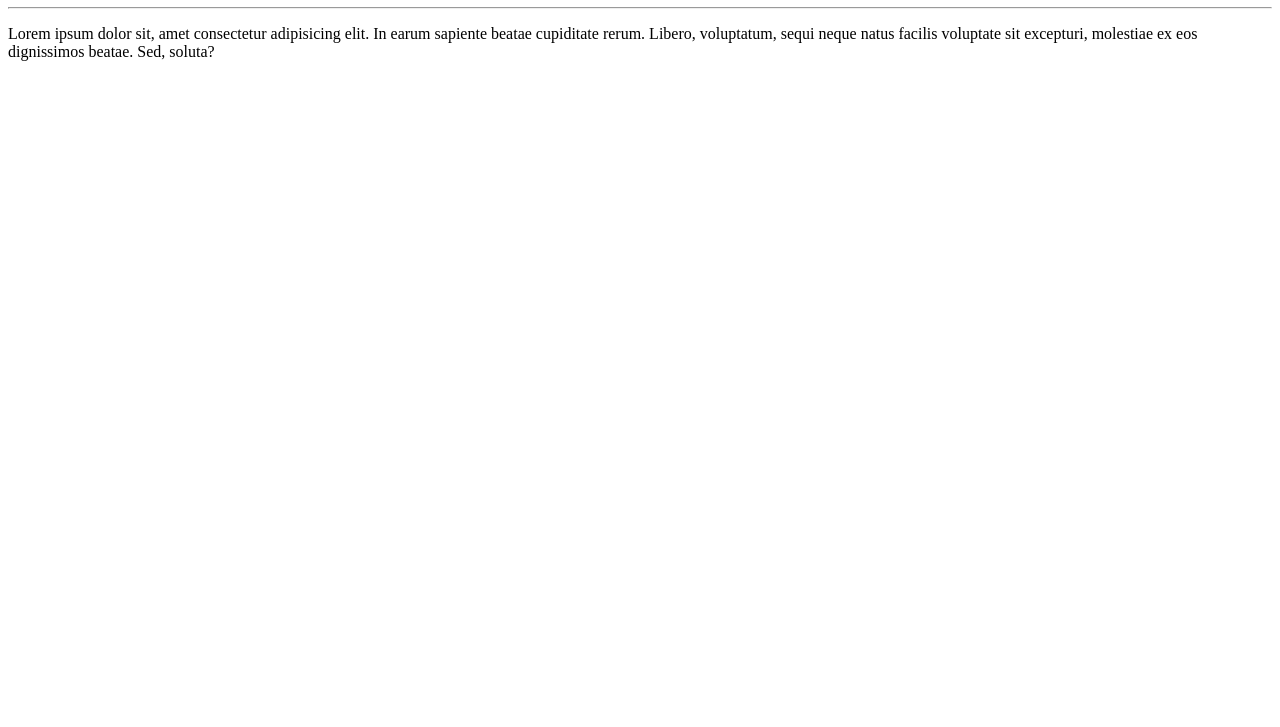
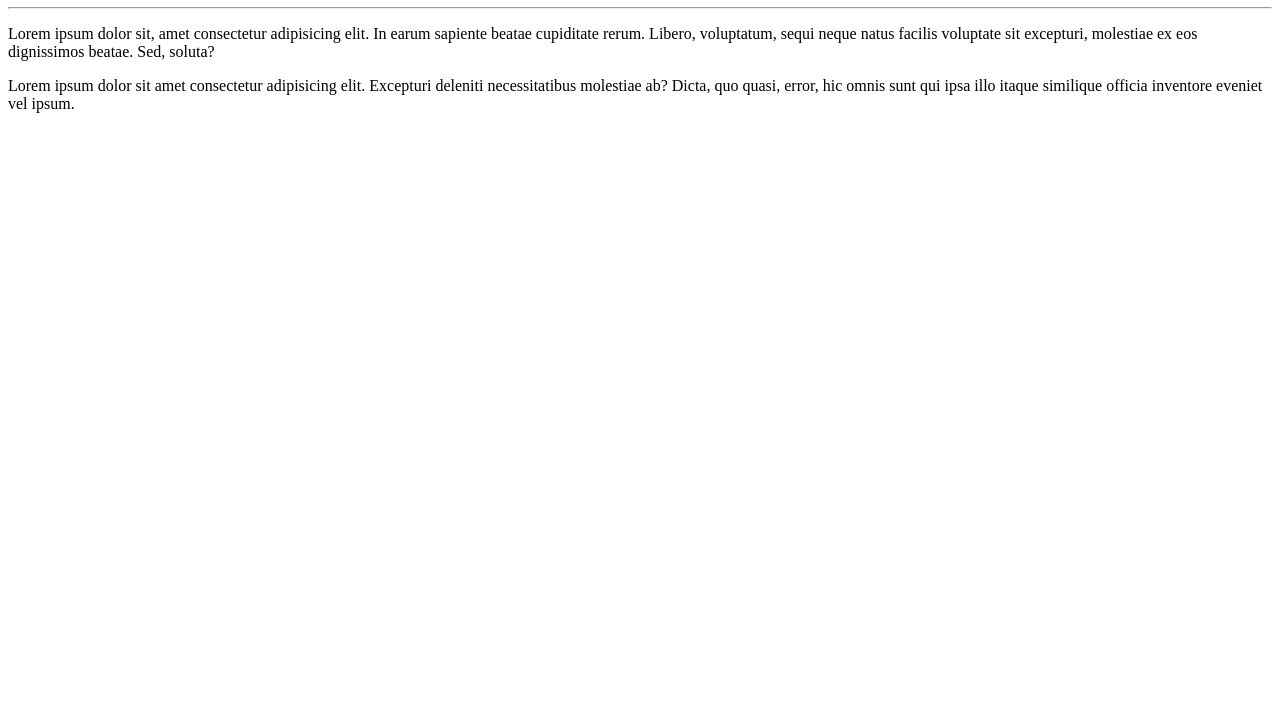
Before and after one commit to LeandroSaltori/Ola-Mundo, a plain HTML site: page Site-exemplo/index.html in a window 1280 px wide. Shown: the part 73-800 px from the top of the page. Drawn offline with Linux system fonts and the light colour scheme.

Commit message:
Adicionei um paragráfo

```diff
--- a/Site-exemplo/index.html
+++ b/Site-exemplo/index.html
@@ -10,5 +10,6 @@
     <h1>Olá, mundo!</h1>
     <hr>
     <p>Lorem ipsum dolor sit, amet consectetur adipisicing elit. In earum sapiente beatae cupiditate rerum. Libero, voluptatum, sequi neque natus facilis voluptate sit excepturi, molestiae ex eos dignissimos beatae. Sed, soluta?</p>
+    <p>Lorem ipsum dolor sit amet consectetur adipisicing elit. Excepturi deleniti necessitatibus molestiae ab? Dicta, quo quasi, error, hic omnis sunt qui ipsa illo itaque similique officia inventore eveniet vel ipsum.</p>
 </body>
 </html>
```
